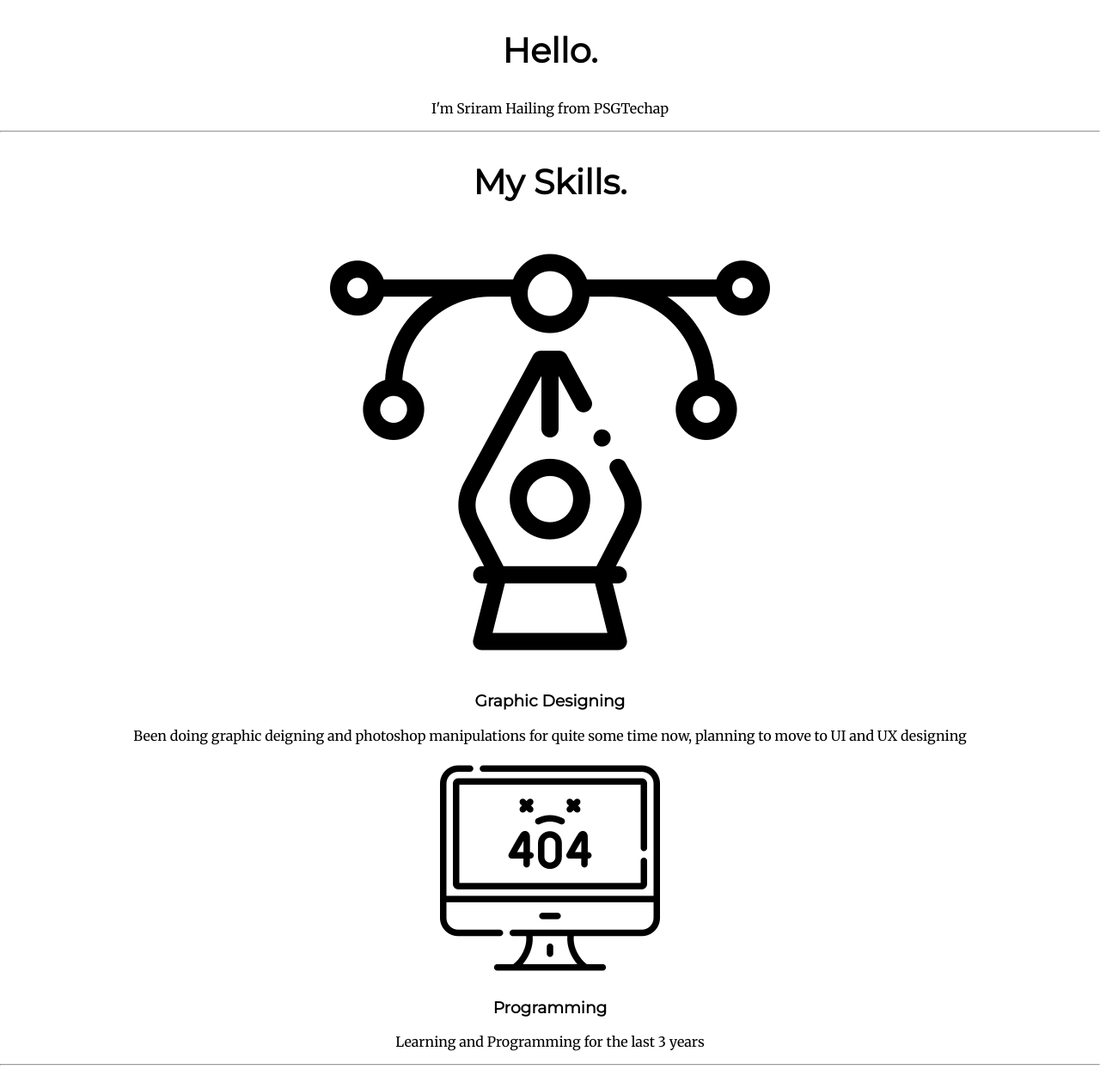
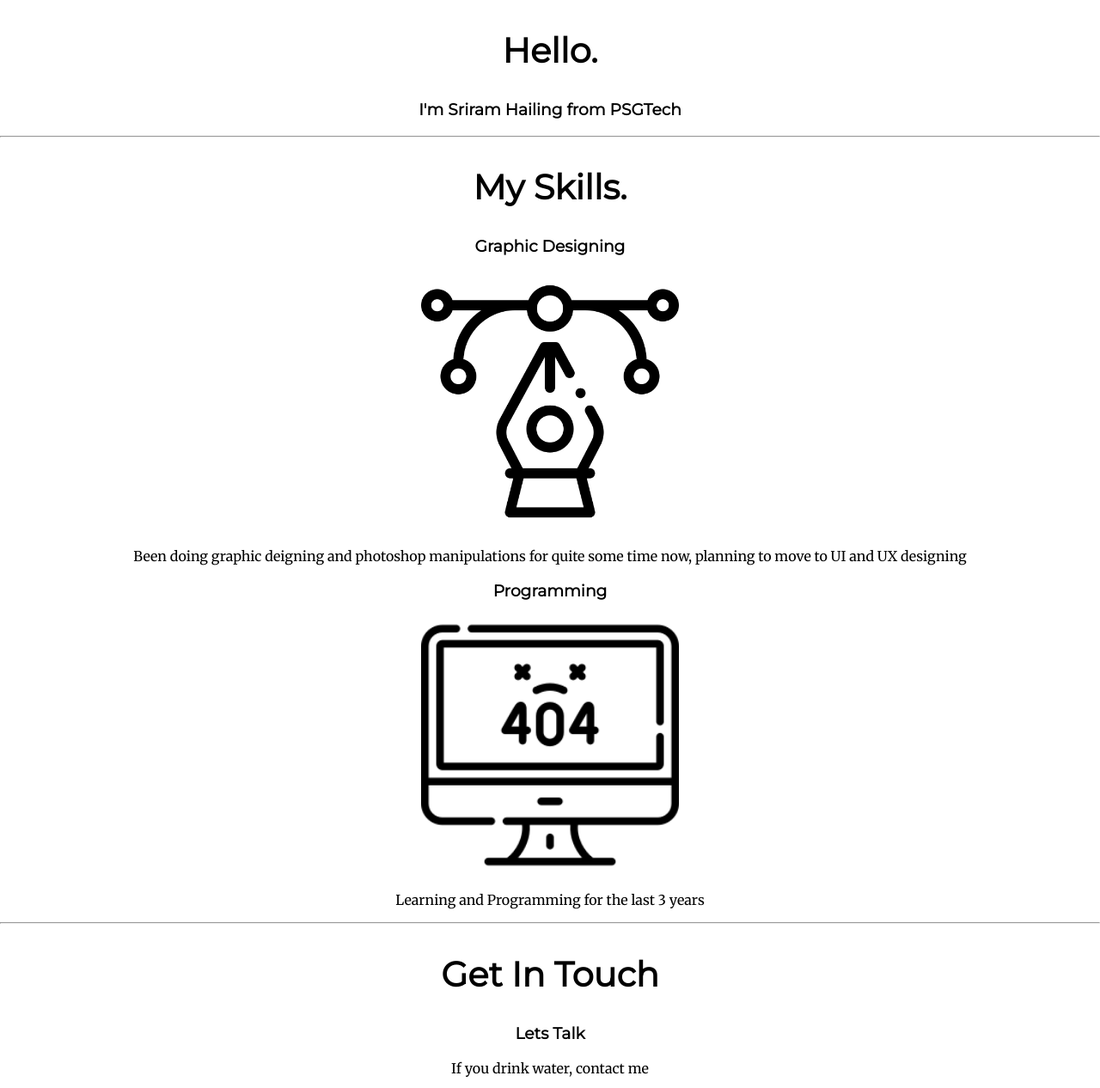
Before and after one commit to sriramnjr7/CSS-cv, a plain HTML site: page index.html in a window 1280 px wide. Shown: the part 1212-2478 px from the top of the page at 86% size. Drawn offline with Linux system fonts and the light colour scheme.

Commit message:
Update index.html

```diff
--- a/index.html
+++ b/index.html
@@ -18,7 +18,7 @@
     <div class="top-container">
         <img class="top-cloud" src="images/cloud.png" alt="cloud-img">
         <h1>I'm Sriram.</h1>
-        <h2>a developer</h2>
+        <h2>a developer.</h2>
         <img class="bottom-cloud" src="images/cloud.png" alt="cloud-img">
         <img src="images/mountain.png" alt="mountain-img">
     </div>
@@ -26,22 +26,22 @@
         <div class="profile">
             <img src="images/Profile Picture.png" alt="Profile Picture">
             <h2>Hello.</h2>
-            <p>I'm Sriram Hailing from PSGTechap
-            </p>
+            <h3>I'm Sriram Hailing from PSGTech
+            </h3>
         </div>
         <hr>
         <div class="skills">
             <h2>My Skills.</h2>
             <div class="skill-row">
-                <img class="graphic-design" src="images/vector.png" alt="graphic-design">
                 <h3>Graphic Designing</h3>
-                <p>Been doing graphic deigning and photoshop manipulations for quite some time now, planning to move to UI and UX designing  </p>
+                <img class="graphic-design" src="images/vector.png" alt="graphic-design" width="300px" height="300px">
+                <p>Been doing graphic deigning and photoshop manipulations for quite some time now, planning to move to
+                    UI and UX designing </p>
             </div>
             <div class="skill-row">
-                <img class="Programming" src="images/error-404 (1).png" alt="Programming">
                 <h3>Programming</h3>
+                <img class="Programming" src="images/error-404 (1).png" alt="Programming" width="300px" height="300px">
                 <p>Learning and Programming for the last 3 years</p>
-            </div>
             </div>
             <hr>
             <div class="contact-me">
@@ -56,7 +56,7 @@
         <div class="bottom-container">
             <a class="footer-link" href="https://www.linkedin.com/in/sriramnjr7/">LinkedIn</a>
             <a class="footer-link" href="https://twitter.com/_sriram_s">Twitter</a>
-        <a class="footer-link" href="https://sriramnjr7.github.io/cv/">Website</a>
+            <a class="footer-link" href="https://sriramnjr7.github.io/cv/">Website</a><br>
             <p>© 2021 SavyTech.</p>
         </div>
 
```
Lines whose indentation alone changed are shown as unchanged.
